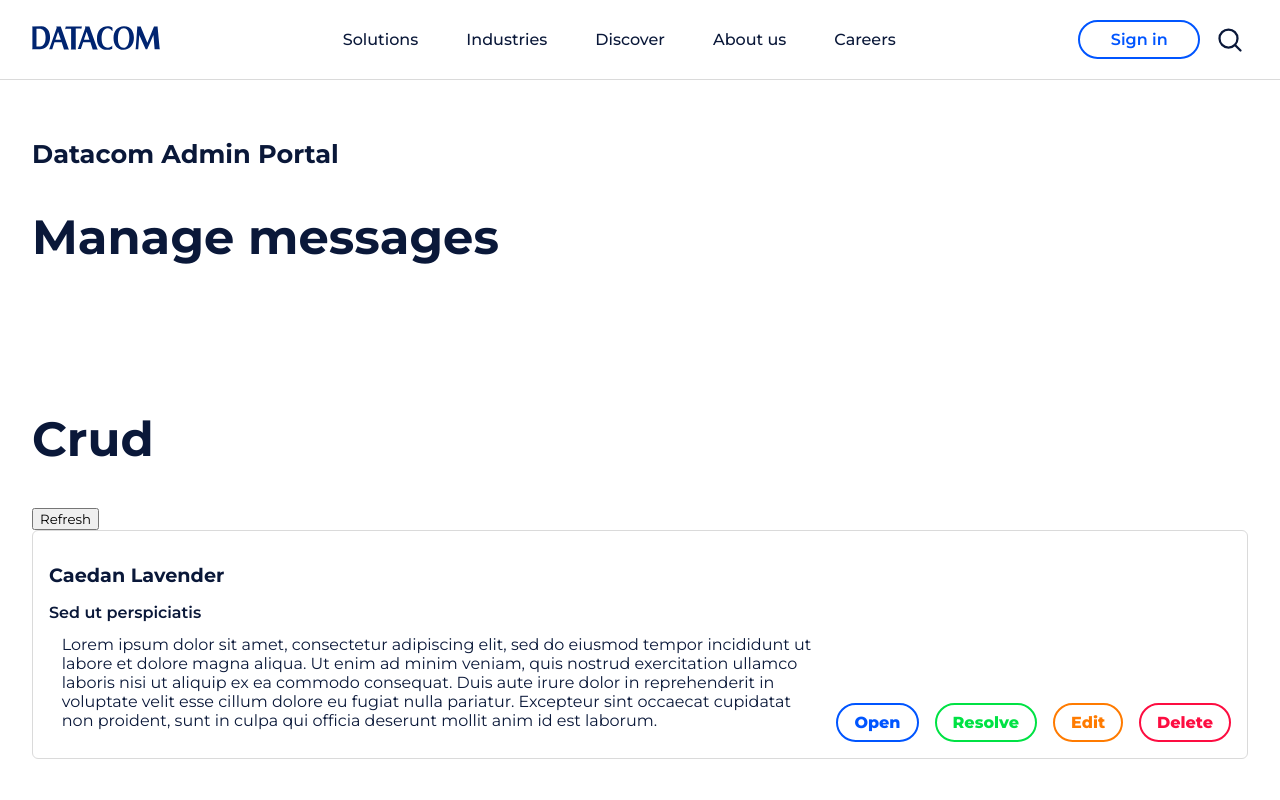
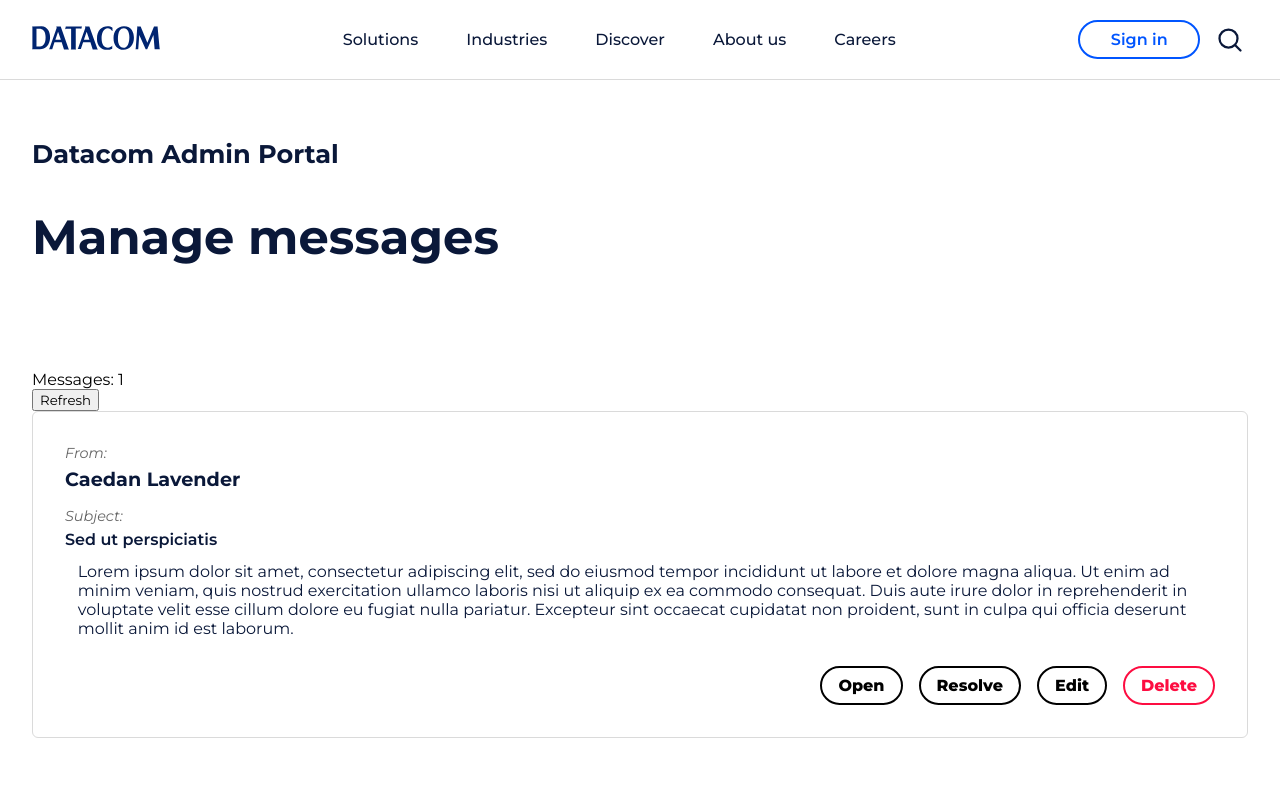
Before and after one commit to caedanl/datacom, a React (Create React App) app in the folder client/: page /admin in a window 1280 px wide. Shown: the top 800 px of the page. Built offline with nearby package versions, Linux system fonts and the light colour scheme.

Commit message:
Adjusted crud, added message count

```diff
--- a/client/src/App.css
+++ b/client/src/App.css
@@ -1,6 +1,7 @@
 @import url('https://fonts.googleapis.com/css2?family=Montserrat:ital,wght@0,100;0,200;0,300;0,400;0,500;0,600;0,700;0,800;0,900;1,100;1,200;1,300;1,400;1,500;1,600;1,700;1,800;1,900&display=swap');
 
 :root {
+   --dark-gray: #666666;
    --light-gray: #dadada;
    --superlight-gray: #f0f0f0;
    --dark-blue: #0a1839;
--- a/client/src/components/CRUD.js
+++ b/client/src/components/CRUD.js
@@ -24,13 +24,15 @@
 
    return (
       <>
-         <h1>Crud</h1>
+         <div>Messages: {messageData.length}</div>
          <button onClick={getMessages}>Refresh</button>
          {
             messageData.map((item) => (
                <div className='crudCard'>
                   <div className='crudContent'>
+                  <span className='subtitle'>From:</span>
                   <h1>{item.firstName} {item.lastName}</h1>
+                  <span className='subtitle'>Subject:</span>
                   <div className='subject'>{item.subject}</div>
                   <div className='message'>{item.message}</div>
                   </div>
--- a/client/src/styles/CRUD.css
+++ b/client/src/styles/CRUD.css
@@ -1,8 +1,8 @@
 .crudCard {
    width: 100%;
    display: flex;
-   flex-direction: row;
-   padding: 1em;
+   flex-direction: column;
+   padding: 2em;
    border: 1px solid var(--light-gray);
    border-radius: 6px;
    -webkit-border-radius: 6px;
@@ -10,6 +10,7 @@
    -ms-border-radius: 6px;
    -o-border-radius: 6px;
    color: var(--dark-blue);
+   gap: 1em;
 }
 
 .crudContent {
@@ -19,11 +20,12 @@
 
 .crudControls {
    display: flex;
-   align-content: flex-end;
+   justify-content: end;
    gap: 1em;
 }
 
 .crudButton {
+   color: black;
    margin-top: auto;
    padding: 0.5em 1em;
    font-size: 1rem;
@@ -33,23 +35,18 @@
    -moz-border-radius: 500px;
    -ms-border-radius: 500px;
    -o-border-radius: 500px;
-   border: 2px solid;
+   border: 2px solid black;
    cursor: pointer;
-   transition: box-shadow, 200ms;
-   -webkit-transition: box-shadow, 200ms;
-   -moz-transition: box-shadow, 200ms;
-   -ms-transition: box-shadow, 200ms;
-   -o-transition: box-shadow, 200ms;
+   transition: all 150ms;
    background-color: white;
+   -webkit-transition: all 150ms;
+   -moz-transition: all 150ms;
+   -ms-transition: all 150ms;
+   -o-transition: all 150ms;
 }
 
 .crudButton:is(:hover, :focus) {
    outline: none;
-}
-
-.crudButton#open {
-   color: var(--blue);
-   border-color: var(--blue);
 }
 
 .crudButton#open:is(:hover, :focus) {
@@ -59,22 +56,12 @@
    box-shadow: 0px 0px 15px 2px rgba(0,85,255,0.3);
 }
 
-.crudButton#resolve {
-   color: var(--green);
-   border-color: var(--green);
-}
-
 
 .crudButton#resolve:is(:hover, :focus) {
    color: white;
    border-color: var(--green);
    background-color: var(--green);
    box-shadow: 0px 0px 15px 2px var(--green-t);
-}
-
-.crudButton#edit {
-   color: var(--orange);
-   border-color: var(--orange);
 }
 
 
@@ -90,7 +77,6 @@
    border-color: var(--red);
 }
 
-
 .crudButton#delete:is(:hover, :focus) {
    color: white;
    border-color: var(--red);
@@ -101,7 +87,14 @@
 
 .crudCard h1 {
    font-size: 1.2rem;
+   margin-top: 0;
+}
 
+.crudCard .subtitle {
+   font-size: 0.9rem;
+   font-style: italic;
+   margin-bottom: 0.3rem;
+   color: var(--dark-gray)
 }
 
 .crudCard .subject {
```
